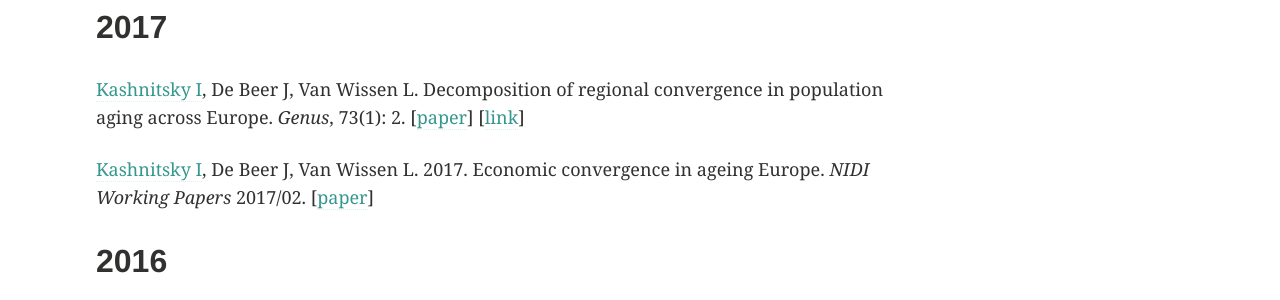
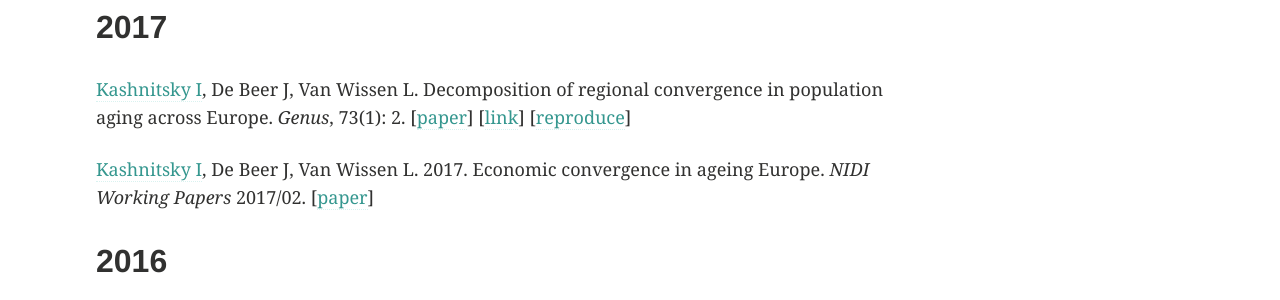
Before and after one commit to ikashnitsky/old-ikashnitsky-github-io, a Jekyll site: the page built from _pages/pubs.md, in a window 1280 px wide and 900 px high. Shown: the part 388-688 px from the top of the window. Built offline with Jekyll 4.4.1, drawn with Linux system fonts in a browser that asks for light colours.

Commit message:
add link to reproduce Genus paper

```diff
--- a/_pages/pubs.md
+++ b/_pages/pubs.md
@@ -16,6 +16,7 @@ image:
 [Kashnitsky I](https://ikashnitsky.github.io/me), De Beer J, Van Wissen L. Decomposition of regional convergence in population aging across Europe. *Genus*, 73(1): 2.
 [[paper](/doc/pubs/1705-genus-ik.pdf)]
 [[link](https://doi.org/10.1186/s41118-017-0018-2)]
+[[reproduce](https://github.com/ikashnitsky/genus-2017)]
 
 
 [Kashnitsky I](https://ikashnitsky.github.io/me), De Beer J, Van Wissen L. 2017. Economic convergence in ageing Europe. *NIDI Working Papers* 2017/02.
```
